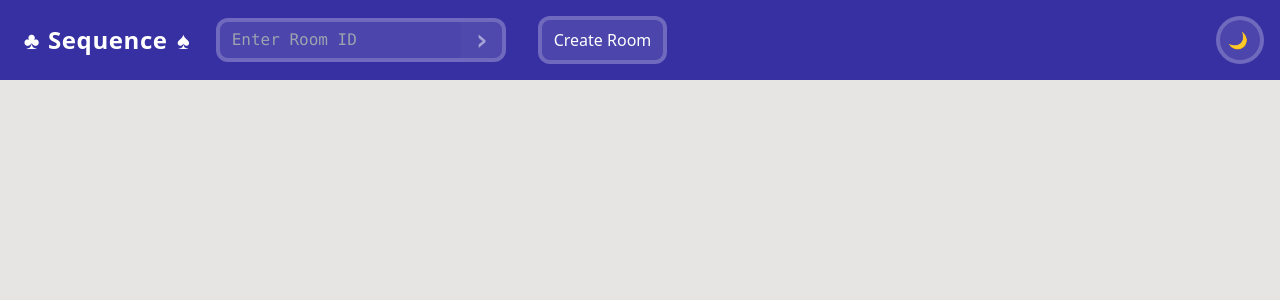
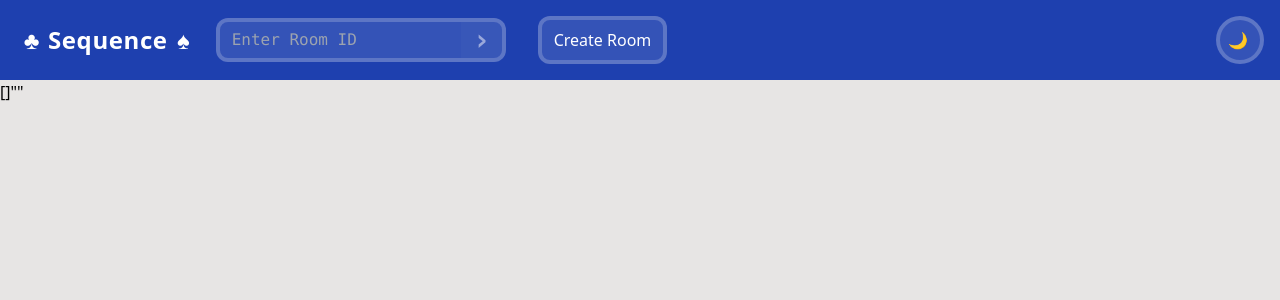
Before and after one commit to jacl38/sequence, a React (Vite) app: page / in a window 1280 px wide. Shown: the top 300 px of the page. Built offline with nearby package versions, Linux system fonts and the light colour scheme; no server answers.

Commit message:
Consolidated Redux store updates from WS signal into App component

```diff
--- a/index.html
+++ b/index.html
@@ -6,7 +6,7 @@
     <title>♣️ Sequence ♠️</title>
   </head>
   <body class="h-full">
-    <div class="h-full bg-stone-200 dark:bg-stone-950 transition-[background-color,color] dark:text-white" id="root"></div>
+    <div class="h-full bg-stone-200 dark:bg-stone-950 transition-[background-color,color] dark:text-white flex flex-col" id="root"></div>
     <script type="module" src="/src/main.tsx"></script>
   </body>
 </html>
--- a/src/App.tsx
+++ b/src/App.tsx
@@ -1,12 +1,31 @@
-import { useState } from "react";
-// import { Socket, io } from "socket.io-client";
+import { useEffect } from "react";
 import Header from "./Components/Header";
+import { useRoom } from "./store/store";
+import Styled from "./util/styled";
+import socket from "./socket";
+import { Room } from "./store/types";
 
 export default function App() {
-  const [foundRoomIDs, setFoundRoomIDs] = useState<string[]>([]);
+  // const [foundRoomIDs, setFoundRoomIDs] = useState<string[]>([]);
+  const [room, setRoom] = useRoom();
+
+  useEffect(() => {
+    socket.on("room-updated", (newRoom: Room) => {
+      setRoom(newRoom);
+    });
+  }, [room]);
 
   return ( <>
     <Header />
 
+    {JSON.stringify(room.users)}
+    {JSON.stringify(room.id)}
+
+    {room.users.length < 2 && room.id && <>
+      <div className="flex flex-auto items-center justify-center text-3xl animate-fadeIn">
+        <Styled.Spinner />
+        <span className="mx-4 animate-pulse">Waiting for partner...</span>
+      </div>
+    </>}
   </> );
 }
--- /dev/null
+++ b/src/Components/BeginButton.tsx
@@ -0,0 +1,13 @@
+import Styled from "../util/styled";
+import { useRoom } from "../store/store";
+
+export default function BeginButton() {
+
+  const [room,] = useRoom();
+
+  return (
+    <Styled.Button disabled={room.users.length < 2}>
+      Begin Game
+    </Styled.Button>
+  );
+}
--- a/src/Components/Header.tsx
+++ b/src/Components/Header.tsx
@@ -6,17 +6,14 @@ import { useRoom } from "../store/store";
 import RoomIDEntry from "./RoomIDEntry";
 import DarkSwitcher from "./DarkSwitcher";
 import CreateRoomButton from "./CreateRoomButton";
-import socket from "../socket";
-import { useEffect } from "react";
-import { Room } from "../store/types";
 import BeginButton from "./BeginButton";
 
 const styles = {
   outerContainer: tw(
-    "bg-indigo-800 dark:bg-indigo-950 transition-[background-color]",
+    "bg-blue-800 dark:bg-blue-950 transition-[background-color]",
     "text-white",
     "overflow-hidden",
-    "flex flex-row justify-between items-center",
+    "flex flex-row justify-between items-center"
   ),
   left: {
     container: tw(
@@ -30,13 +27,7 @@ const styles = {
 
 
 export default function Header() {
-  const [room, setRoom] = useRoom();
-
-  useEffect(() => {
-    socket.on("entered-room", (newRoom: Room) => {
-      setRoom(newRoom);
-    });
-  }, []);
+  const [room,] = useRoom();
 
   return ( <>
     <header className={styles.outerContainer}>
@@ -47,7 +38,7 @@ export default function Header() {
           ? <>
             <RoomIDIndicator />
             <BeginButton />
-            <PublicPrivateSwitch />
+            {room.users.length < 2 && <PublicPrivateSwitch />}
           </>
           : <>
             <RoomIDEntry />
--- a/src/Components/PublicPrivateSwitch.tsx
+++ b/src/Components/PublicPrivateSwitch.tsx
@@ -17,18 +17,11 @@ const styles = {
 }
 
 export default function PublicPrivateSwitch() {
-  const [room, setRoom] = useRoom();
+  const [room,] = useRoom();
 
   function setPublic(isPublic: boolean) {
-    setRoom({ public: isPublic });
     socket.emit("set-public", isPublic);
   }
-
-  useEffect(() => {
-    socket.on("room-config-changed", (newRoom: Room) => {
-      setRoom(newRoom);
-    });
-  }, [room]);
 
   return (
     <div className="relative flex items-center">
--- a/src/Components/RoomIDIndicator.tsx
+++ b/src/Components/RoomIDIndicator.tsx
@@ -15,7 +15,7 @@ const styles = {
 }
 
 export default function RoomIDIndicator() {
-  const [room, setRoom] = useRoom();
+  const [room,] = useRoom();
 
   return (
     <button
```
Also changed, not shown: 1 other file (tests, documents, lock files or other folders).
